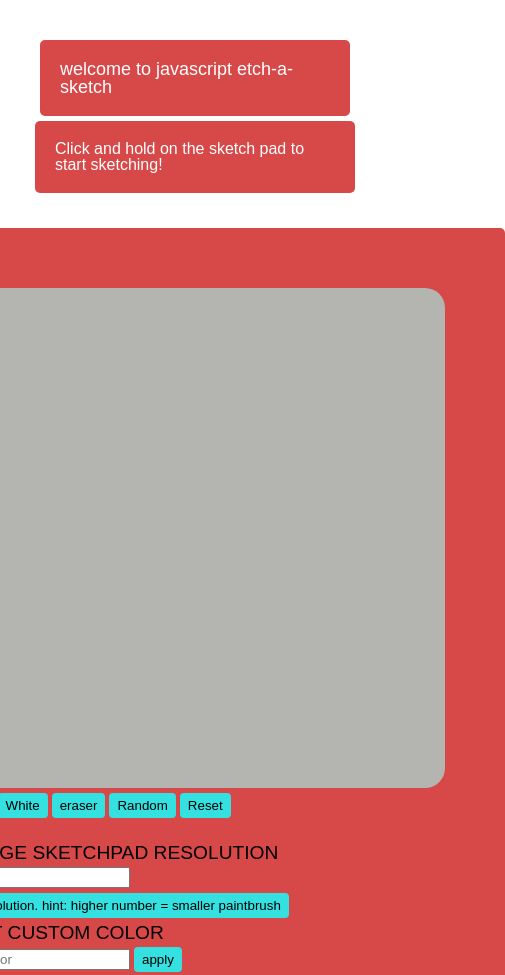
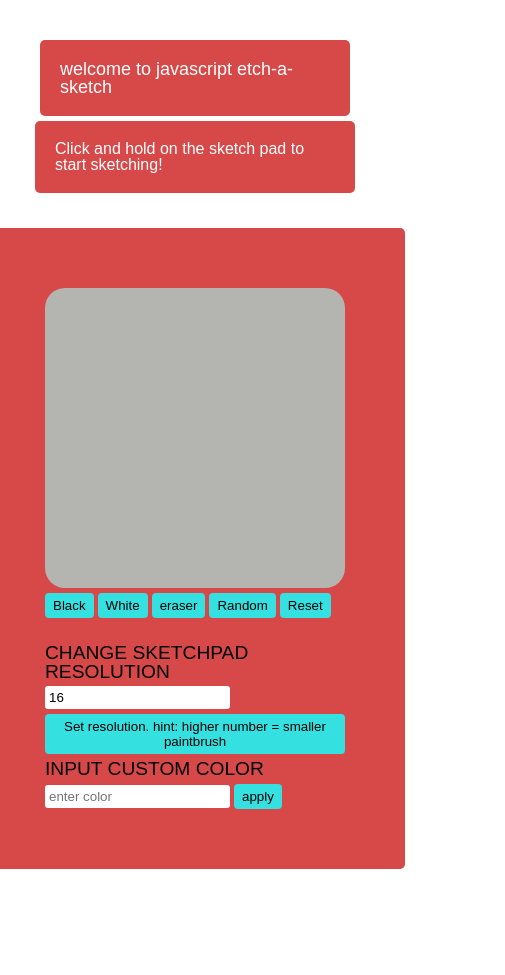
Before and after one commit to jakelauterstein/javascript-etch-a-sketch, a plain HTML site: page index.html in a window 390 px wide. Shown: the top 975 px of the page, 505 px wide, since content can reach past the window. After the commit the page ends 869 px from the top, so only its background shows below. Drawn offline with Linux system fonts and the light colour scheme.

Commit message:
added mobile media query

```diff
--- a/assets/css/style.css
+++ b/assets/css/style.css
@@ -66,6 +66,9 @@ button {
 
 input {
   margin-top:  5px;
+  border-radius: 3px;
+  border: none;
+  padding: 4px;
 }
 
 h2 {
@@ -78,7 +81,15 @@ h2 {
 }
 
 
+@media screen and (max-width: 575px) {
 
+.board {
+
+  width: 300px;
+  height: 300px;
+
+}
+}
 
 
 
```
